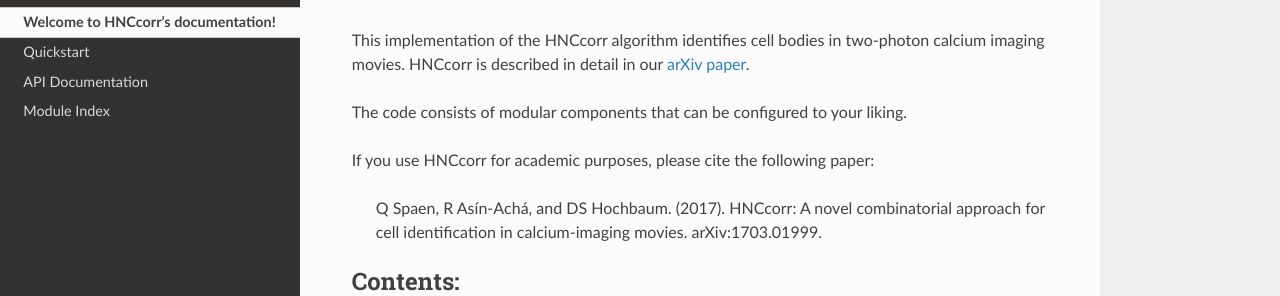
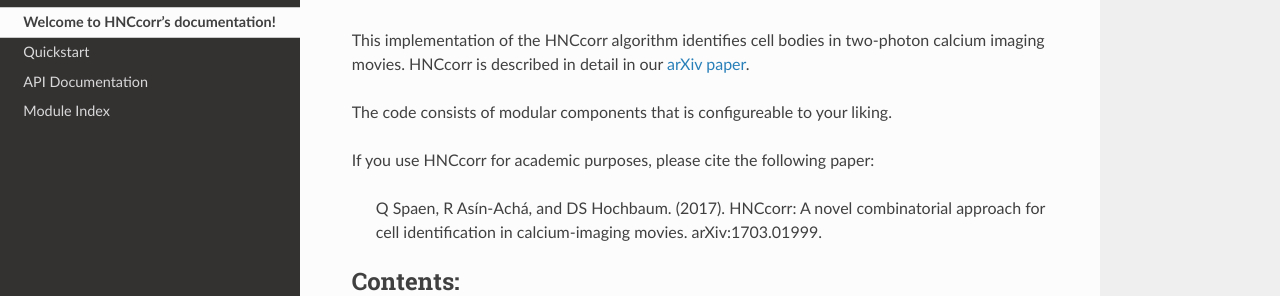
Before and after one commit to hochbaumGroup/HNCcorr, a Sphinx documentation site: the page built from docs/source/index.rst, in a window 1280 px wide and 1226 px high. Shown: the part 131-427 px from the top of the window. Built offline with Sphinx 7.4.7 and the Read the Docs theme 2.0.0, drawn with Linux system fonts in a browser that asks for light colours.

Commit message:
phrasing

```diff
--- a/docs/source/index.rst
+++ b/docs/source/index.rst
@@ -3,7 +3,7 @@ Welcome to HNCcorr's documentation!
 
 This implementation of the HNCcorr algorithm identifies cell bodies in two-photon calcium imaging movies. HNCcorr is described in detail in our `arXiv paper <https://arxiv.org/abs/1703.01999>`_.
 
-The code consists of modular components that can be configured to your liking.
+The code consists of modular components that is configureable to your liking.
 
 If you use HNCcorr for academic purposes, please cite the following paper:
 
```
